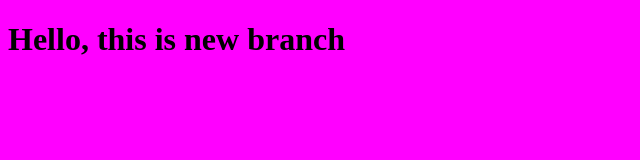
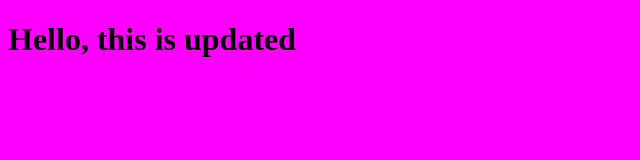
Before and after one commit to salmahafiz237/myproject, a plain HTML site: page index.html in a window 1280 px wide. Shown: the whole page, without its empty margins (0-640 px from the left). Drawn offline with Linux system fonts and the light colour scheme.

Commit message:
edit the html file

```diff
--- a/index.html
+++ b/index.html
@@ -7,7 +7,7 @@
     <link rel="stylesheet" href="style.css">
 </head>
 <body>
-    <h1>Hello, this is new branch</h1>
+    <h1>Hello, this is updated</h1>
     <script src="app.js"></script>
 </body>
 </html>
```
